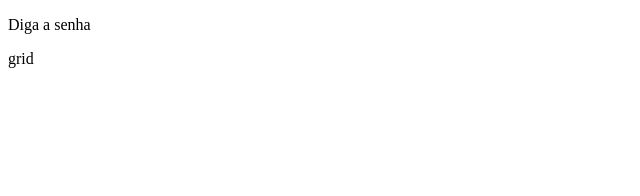
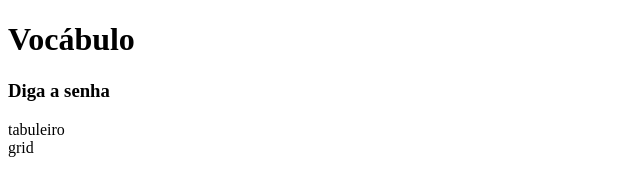
Before and after one commit to liasantos/vocabulo-FE-II, a plain HTML site: page index.html in a window 1280 px wide. Shown: the whole page, without its empty margins (0-640 px from the left). Drawn offline with Linux system fonts and the light colour scheme.

Commit message:
chore: cria estrutura do layout

```diff
--- a/index.html
+++ b/index.html
@@ -1,17 +1,27 @@
 <!DOCTYPE html>
+
 <html lang="pt-br">
   <head>
     <meta charset="UTF-8" />
     <meta http-equiv="X-UA-Compatible" content="IE=edge" />
     <meta name="viewport" content="width=device-width, initial-scale=1.0" />
+    <link rel="stylesheet" href="style.css" />
     <title>Vocábulo</title>
   </head>
+
   <body>
-    <div>
-      <p>Diga a senha</p>
-    </div>
+    <header class="grid-header">
+      <h1>Vocábulo</h1>
+    </header>
+
     <main>
-      <div>grid</div>
+      <div>
+        <h3>Diga a senha</h3>
+      </div>
+      <div>
+        tabuleiro
+        <section class="grid-letras">grid</section>
+      </div>
     </main>
 
     <script src="script.js"></script>
```
